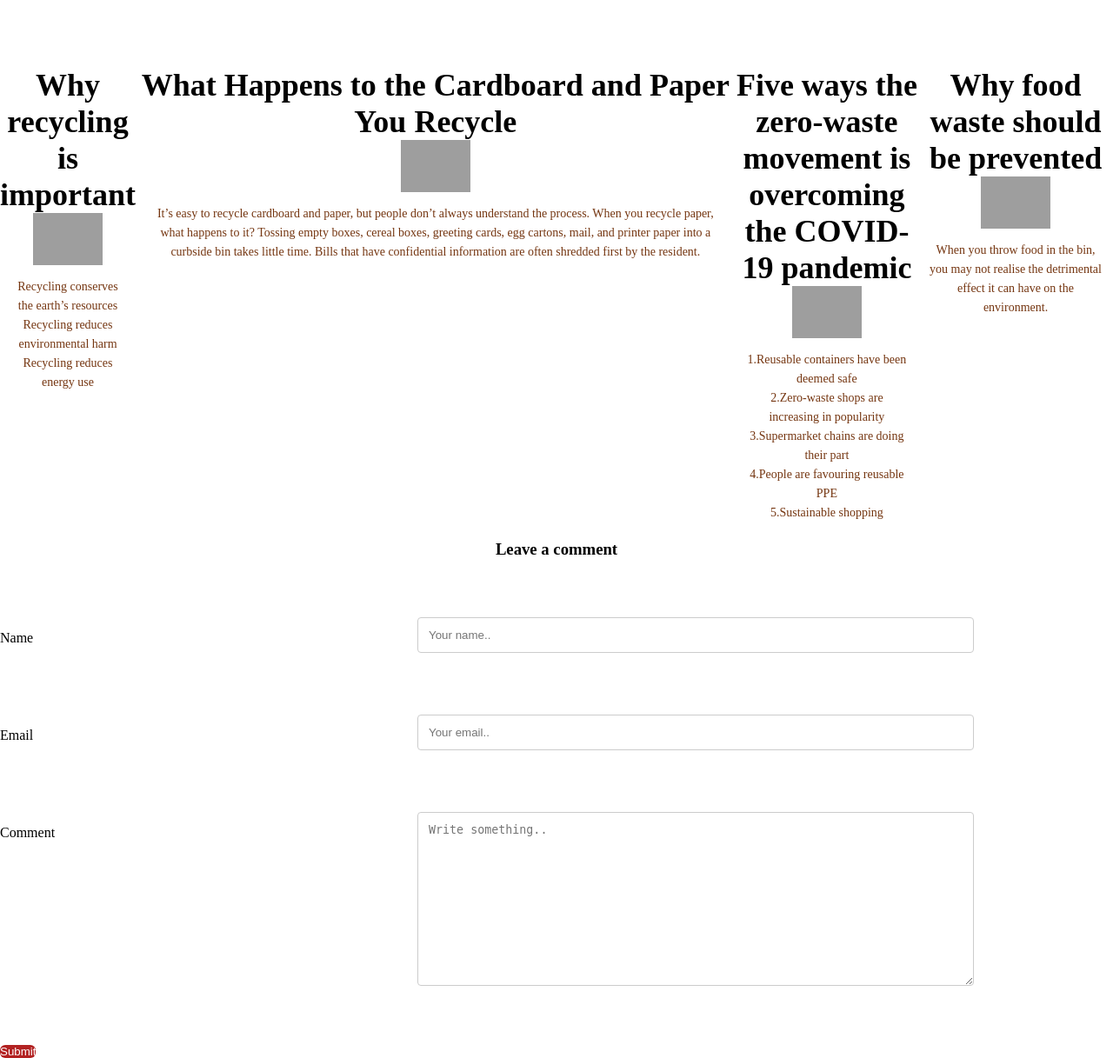
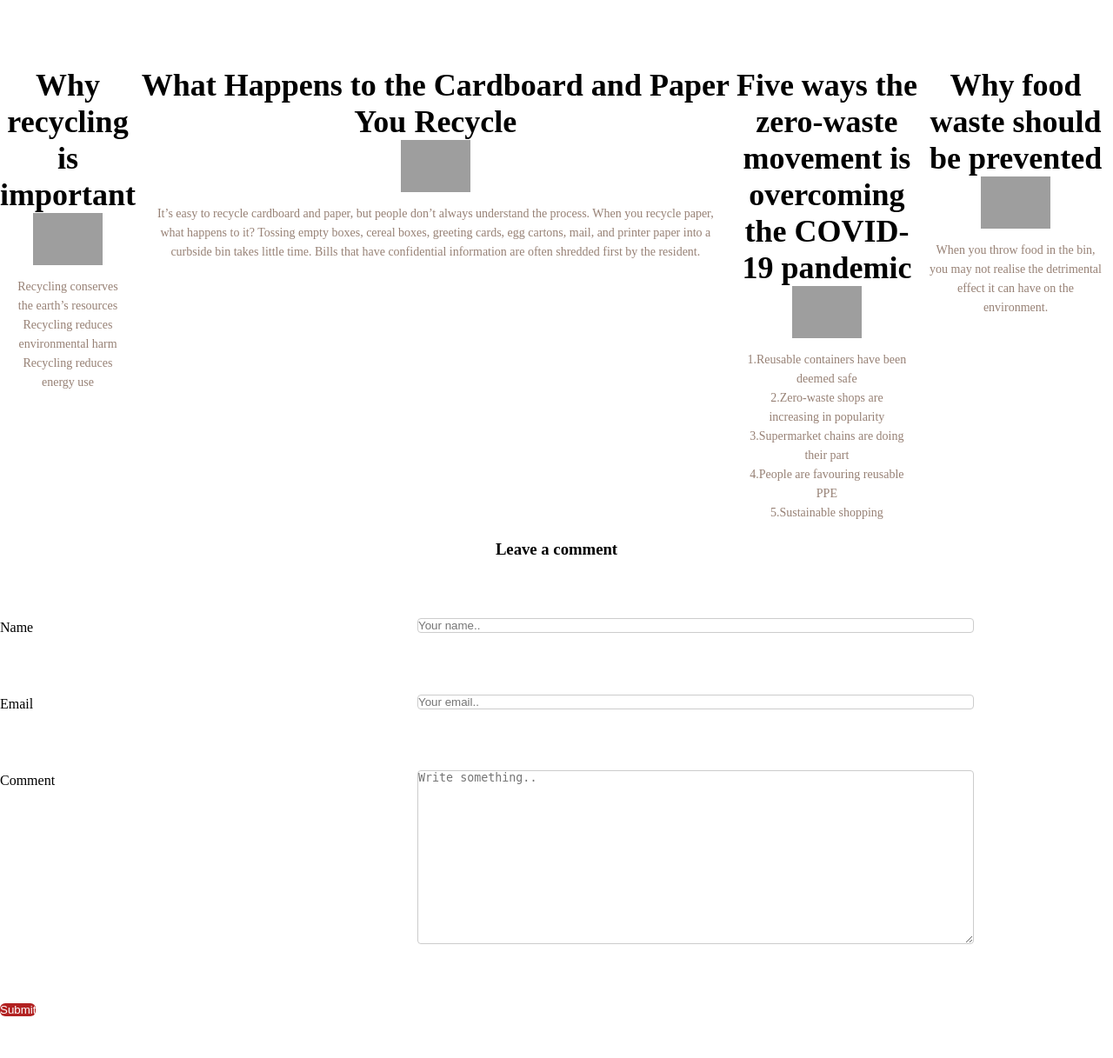
Before and after one commit to jeevana-priya/Recycleblog_Web, a Flask app: page /blog in a window 1280 px wide. Shown: the part 727-1944 px from the top of the page at 87% size. After the commit the page ends 1896 px from the top, so only its background shows below. Run offline with Flask 2, Linux system fonts and the light colour scheme; some libraries are stand-ins or nearby versions; grey boxes are pictures that could not be loaded.

Commit message:
my first commit

```diff
--- a/static/CSS/style.css
+++ b/static/CSS/style.css
@@ -207,7 +207,7 @@ h1{
     font-weight:600 ;
 }
 p{
-    color:rgb(117, 54, 17);
+    color:rgb(151, 129, 117);
     font-size: 14px;
     font-weight: 300;
     line-height: 22px;
@@ -269,7 +269,7 @@ h1{
 
 input[type=text], select, textarea{
     width: 100%;
-    padding: 12px;
+    padding: auto;
     border: 1px solid #ccc;
     border-radius: 4px;
     box-sizing: border-box;
@@ -278,7 +278,7 @@ input[type=text], select, textarea{
 
   /* Style the label to display next to the inputs */
   label {
-    padding: 12px 12px 12px 0;
+    padding: auto;
     display: inline-block;
   }
 
```
